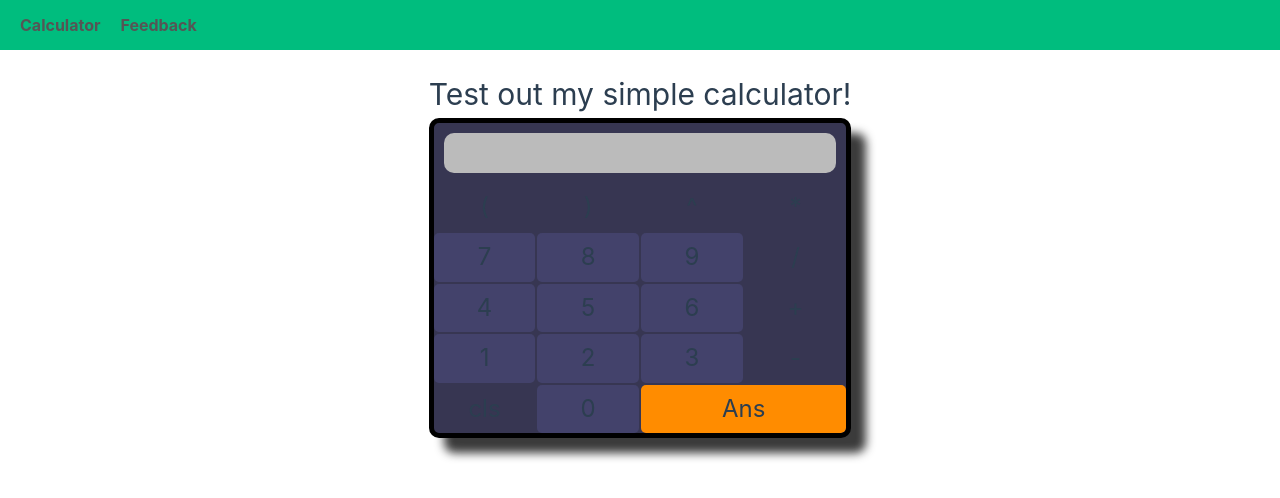
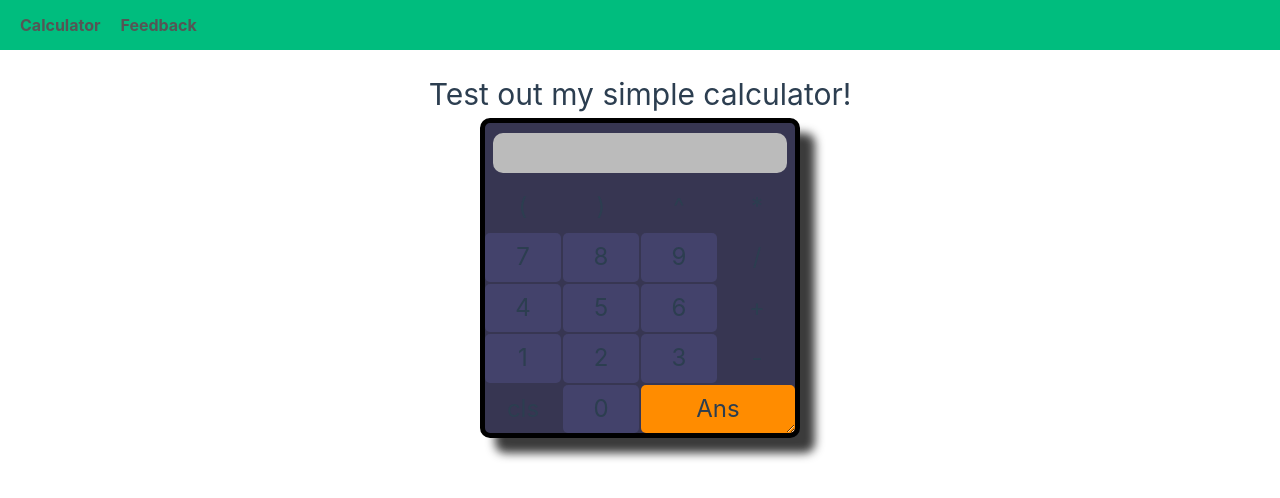
Before and after one commit to BeatsuDev/VueCalculator, a Vue app: page / in a window 1280 px wide. Shown: the top 498 px of the page. Built offline with nearby package versions, Linux system fonts and the light colour scheme.

Commit message:
Added history component

```diff
--- /dev/null
+++ b/src/components/CalculationsHistory.vue
@@ -0,0 +1,15 @@
+<script setup lang="ts">
+import { useCalculationHistoryStore } from '@/stores/calculationHistory';
+
+const calculationHistory = useCalculationHistoryStore().history;
+</script>
+
+<template>
+  <div class="wrapper">
+    <p v-for="calculation in calculationHistory">{{ calculation.task }} = {{ calculation.answer }}</p>
+  </div>
+</template>
+
+<style scoped>
+
+</style>
--- a/src/components/SimpleCalculator.vue
+++ b/src/components/SimpleCalculator.vue
@@ -1,16 +1,28 @@
 <script setup lang="ts">
+import { useCalculationHistoryStore } from '@/stores/calculationHistory';
+import { ref } from 'vue';
+
+const display = ref<HTMLElement | null>(null);
+
+var lastClickedWasSum = false;
+
 function addSymbol(event: MouseEvent) {
   if (!event.target) return;
   if (!(event.target instanceof HTMLElement)) return;
-  if (display.innerText === 'Error') {
-    display.innerText = '';
+  // Reset the display when a button is pressed IF:
+  // 1. The display is currently showing an error
+  // 2. The last button pressed was a sum button AND the current button is a number
+  if (display.value!.innerText === 'Error' || (lastClickedWasSum && /^\d+$/.test(event.target.innerText))) {
+    display.value!.innerText = '';
   }
-  display.innerText += event.target.innerText;
+  lastClickedWasSum = false;
+  display.value!.innerText += event.target.innerText;
 }
 
 function calculate() {
   // Replace ^ with **
-  let toCalculate = display.innerText.replace('^', '**');
+  let unchangedTask = display.value!.innerText;
+  let toCalculate = display.value!.innerText.replace('^', '**');
   let answer;
 
   // If there are only numbers, don't try to calculate
@@ -20,31 +32,35 @@ function calculate() {
   try {
     answer = eval(toCalculate);
   } catch {
-    display.innerText = 'Error';
+    display.value!.innerText = 'Error';
     return;
   }
 
   // Check if answer is valid
   if (isNaN(answer) || !isFinite(answer)) {
-    display.innerText = 'Error';
+    display.value!.innerText = 'Error';
     return;
   }
 
   // Add to history
-
+  useCalculationHistoryStore().addCalculation({
+    task: unchangedTask,
+    answer: answer.toString(),
+  });
 
   // Set the display to show the answer
-  display.innerText = answer;
+  display.value!.innerText = answer;
+  lastClickedWasSum = true;
 }
 
 function clear() {
-  display.innerText = '';
+  display.value!.innerText = '';
 }
 </script>
 
 <template>
   <main>
-    <div id="display" ref="display">{{ display }}</div>
+    <div id="display" ref="display">{{ display?.innerText }}</div>
     <div id="buttons">
       <div @click="addSymbol" class="button">(</div>
       <div @click="addSymbol" class="button">)</div>
@@ -76,6 +92,9 @@ main {
   overflow: auto;
   border: 5px solid black;
   box-shadow: rgba(10, 10, 10, 0.8) 15px 15px 10px;
+  resize: both;
+  min-height: 320px;
+  min-width: 320px;
 }
 
 #display {
@@ -98,10 +117,13 @@ main {
   grid-template-columns: repeat(4, 1fr);
   grid-template-rows: repeat(5, 1fr);
   grid-gap: 2px;
+  height: calc(100% - 40px - 10px - 10px);
 }
 
 .button {
-  text-align: center;
+  display: flex;
+  justify-content: center;
+  align-items: center;
   border-radius: 5px;
   font-size: 1.5rem;
   padding: 5px;
--- a/src/stores/calculationHistory.ts
+++ b/src/stores/calculationHistory.ts
@@ -2,11 +2,12 @@ import { ref } from 'vue';
 import { defineStore } from 'pinia';
 
 import type { Ref } from 'vue';
+import type Calculation from '@/types/Calculation';
 
 export const useCalculationHistoryStore = defineStore('calculationHistory', () => {
-  const history: Ref<string[]> = ref([]);
+  const history: Ref<Calculation[]> = ref([]);
 
-  function addCalculation(calculation: string) {
+  function addCalculation(calculation: Calculation) {
     history.value.push(calculation);
   }
 
--- /dev/null
+++ b/src/types/Calculation.d.ts
@@ -0,0 +1,6 @@
+interface Calculation {
+    task: string,
+    answer: number,
+}
+
+export default Calculation;
--- a/src/views/CalculatorView.vue
+++ b/src/views/CalculatorView.vue
@@ -1,5 +1,6 @@
 <script setup lang="ts">
 import SimpleCalculator from '@/components/SimpleCalculator.vue';
+import CalculationsHistory from '@/components/CalculationsHistory.vue';
 
 </script>
 
@@ -7,9 +8,19 @@ import SimpleCalculator from '@/components/SimpleCalculator.vue';
   <div class="wrapper">
     <h1>Test out my simple calculator!</h1>
     <SimpleCalculator />
+    <CalculationsHistory />
   </div>
 </template>
 
 <style scoped>
+.wrapper {
+  display: flex;
+  justify-content: center;
+  align-items: center;
+  flex-direction: column;
+}
 
+.wrapper > h1 {
+  text-align: center;
+}
 </style>
```
